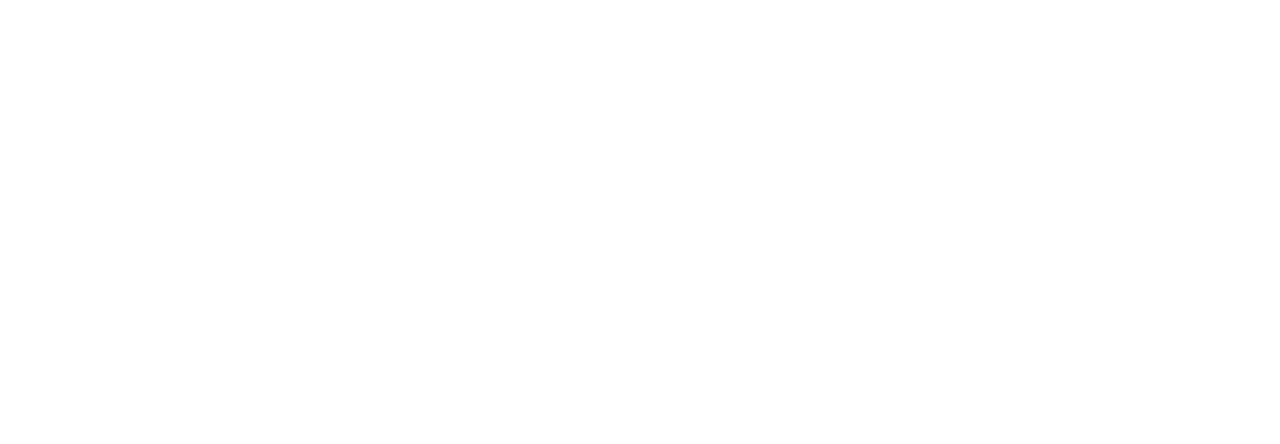
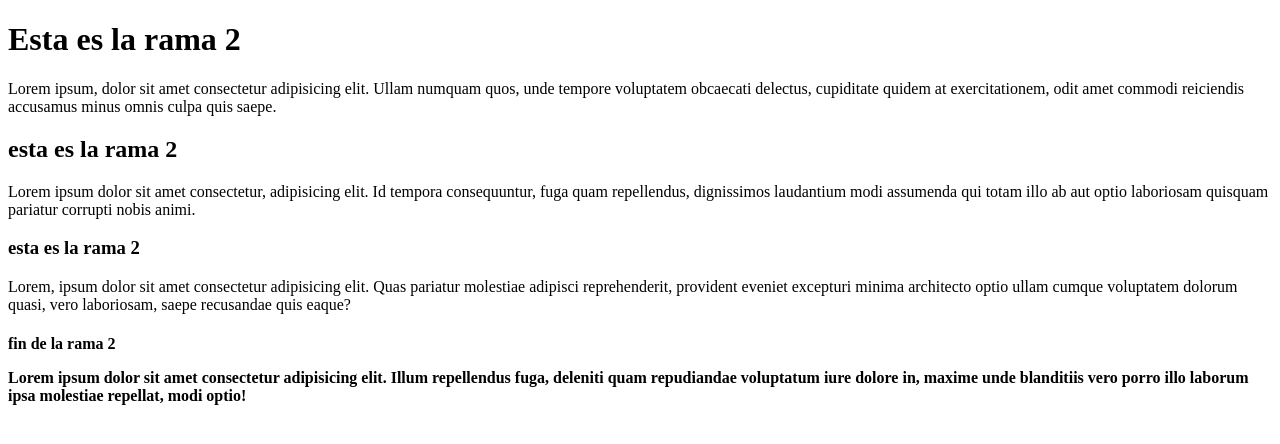
Before and after one commit to joalauri/primeraPruebaGitHub, a plain HTML site: page index.html in a window 1280 px wide. Drawn offline with Linux system fonts and the light colour scheme.

Commit message:
website version 2.0

```diff
--- a/index.html
+++ b/index.html
@@ -9,17 +9,32 @@
 <body>
     <header>
         <h1>
-
+            Esta es la rama 2
     </h1>
+    <p>Lorem ipsum, dolor sit amet consectetur adipisicing elit. Ullam numquam quos, unde tempore voluptatem obcaecati delectus, cupiditate quidem at exercitationem, odit amet commodi reiciendis accusamus minus omnis culpa quis saepe.</p>
 </header>
 <nav>
-
+    <h2>
+        esta es la rama 2
+    </h2>
+    <p>Lorem ipsum dolor sit amet consectetur, adipisicing elit. Id tempora consequuntur, fuga quam repellendus, dignissimos laudantium modi assumenda qui totam illo ab aut optio laboriosam quisquam pariatur corrupti nobis animi.</p>
 </nav>
 <main>
+    <h3>
+        esta es la rama 2
+    </h3>
+    <p>Lorem, ipsum dolor sit amet consectetur adipisicing elit. Quas pariatur molestiae adipisci reprehenderit, provident eveniet excepturi minima architecto optio ullam cumque voluptatem dolorum quasi, vero laboriosam, saepe recusandae quis eaque?</p>
+    <section>
+        <article>
 
+        </article>
+    </section>
 </main>
 <footer>
-
+    <h4>
+        fin de la rama 2
+        <p>Lorem ipsum dolor sit amet consectetur adipisicing elit. Illum repellendus fuga, deleniti quam repudiandae voluptatum iure dolore in, maxime unde blanditiis vero porro illo laborum ipsa molestiae repellat, modi optio!</p>
+    </h4>
 </footer>
 </body>
 </html>
```
